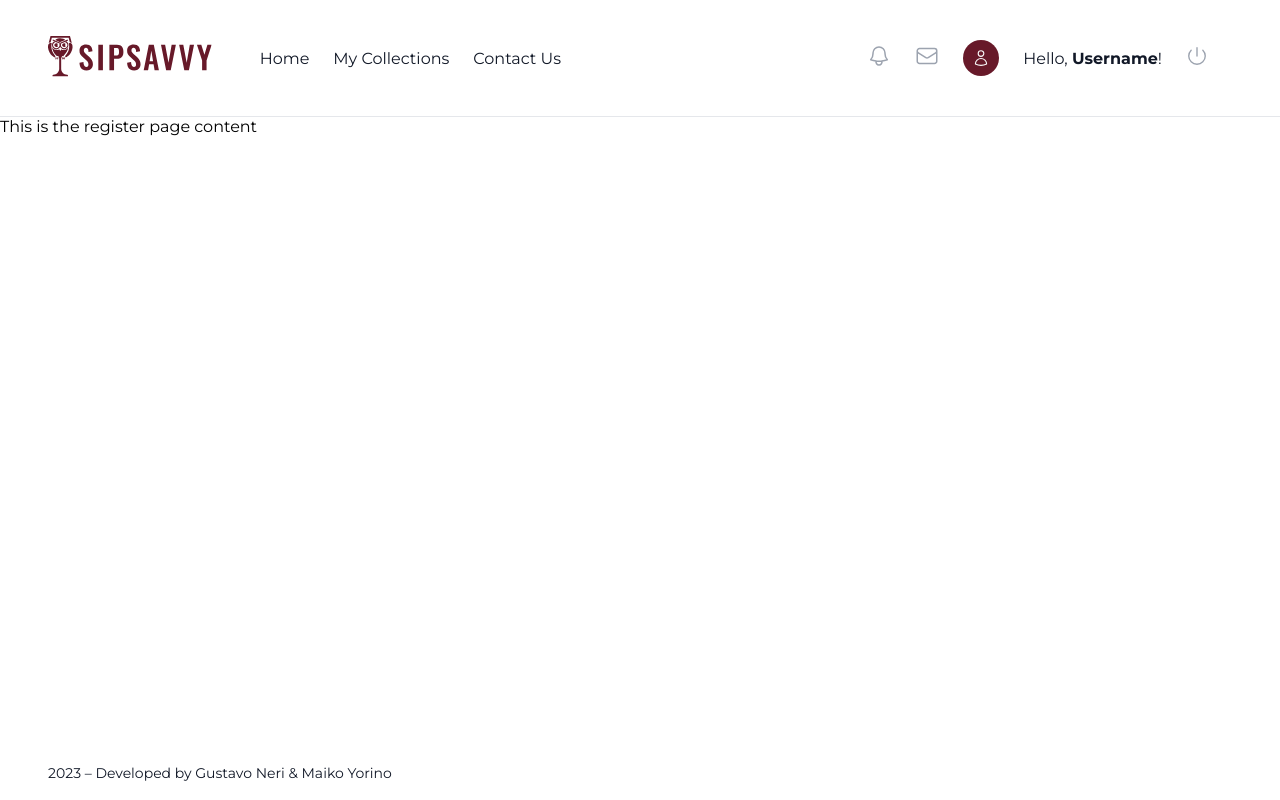
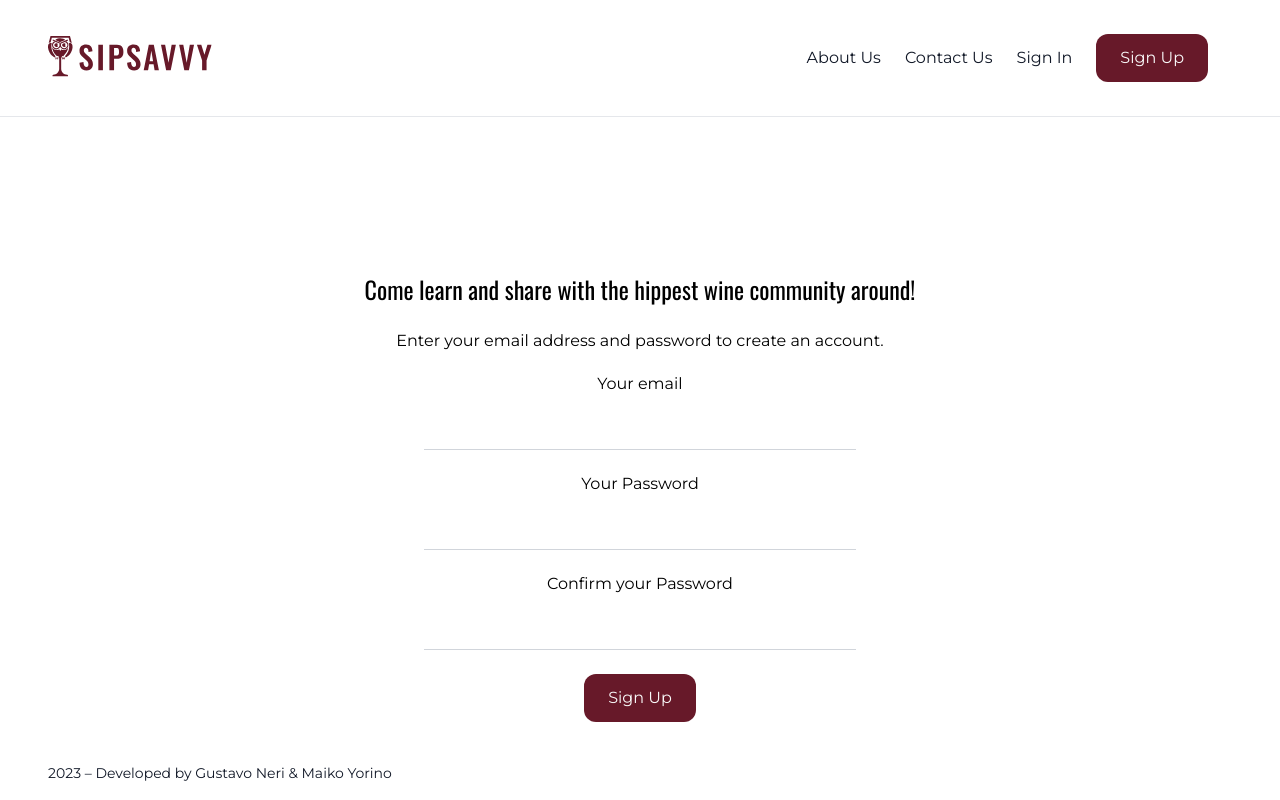
Before and after one commit to maiko-y77/SipSavvy-Gustavo-Maiko, a Next.js app in the folder client/: page /register in a window 1280 px wide. Built offline with nearby package versions, Linux system fonts and the light colour scheme.

Commit message:
register-page-dev

```diff
--- a/client/src/app/globals.scss
+++ b/client/src/app/globals.scss
@@ -8,6 +8,7 @@
 @import "../styles/pages/home.scss";
 @import "../styles/pages/404.scss";
 @import "../styles/pages/contact.scss";
+@import "../styles/pages/register.scss";
 
 * {
   margin: 0;
@@ -26,6 +27,10 @@ body {
   min-height: 100vh;
   position: relative;
   font-family: $Montserrat;
+}
+
+form{
+  @include form;
 }
 
 input[type="text"],
--- a/client/src/app/layout.tsx
+++ b/client/src/app/layout.tsx
@@ -16,7 +16,7 @@ export default function RootLayout({
   return (
     <html lang="en">
       <body>
-      <Navbar type="user" />
+      <Navbar type="default" />
       <main>
         {children}
         </main>
--- a/client/src/app/register/page.tsx
+++ b/client/src/app/register/page.tsx
@@ -1,11 +1,34 @@
 //SIGN UP PAGE
-import Footer from "@/components/Footer";
-import Navbar from "@/components/Navbar";
 
 export default function Register() {
     return (
         <>
-            This is the register page content
+            <div className="register-content">
+
+                <h1>Come learn and share with the hippest wine community around!</h1>
+                <p>Enter your email address and password to create an account.</p>
+
+                <form className="register-form">
+                    <div className="form-group">
+                        <label>Your email</label>
+                        <input name="email" type="email" />
+                    </div>
+
+                    <div className="form-group">
+                        <label>Your Password</label>
+                        <input name="password" type="password" />
+                    </div>
+
+                    <div className="form-group">
+                        <label>Confirm your Password</label>
+                        <input name="password" type="password" />
+                    </div>
+
+                    <button>Sign Up</button>
+
+                </form>
+
+            </div>
         </>
     )
 }
--- a/client/src/styles/mixins.scss
+++ b/client/src/styles/mixins.scss
@@ -50,6 +50,18 @@
         }
     }
 }
+
+@mixin form{
+    display: flex;
+    flex-direction: column;
+    align-items: center;
+
+    .form-group{
+      display: flex;
+      flex-direction: column;
+      align-items: center;
+    }
+  }
 
 @mixin text-field{
     display: inline-flex;
--- /dev/null
+++ b/client/src/styles/pages/register.scss
@@ -0,0 +1,40 @@
+// Register page
+
+    .register-content{
+        width: 100%;
+        height: 514px;
+        display: flex;
+        flex-direction: column;
+        max-width: 553px;
+        margin: 0 auto;
+        margin-top: 12%;
+        gap: 24px;
+
+        h1{
+           @include heading-3;
+           text-align: center;
+        }
+
+        p{
+            text-align: center;
+        }
+
+        form{
+            gap: 24px;
+            width: 100%;
+
+            .form-group{
+                width: 100%;
+                max-width: 432px;
+
+                label{
+                    margin-bottom: 8px;
+                }
+
+                input{
+                    width: 100%;
+                    text-align: center;
+                }
+            }
+        }
+    }
```
